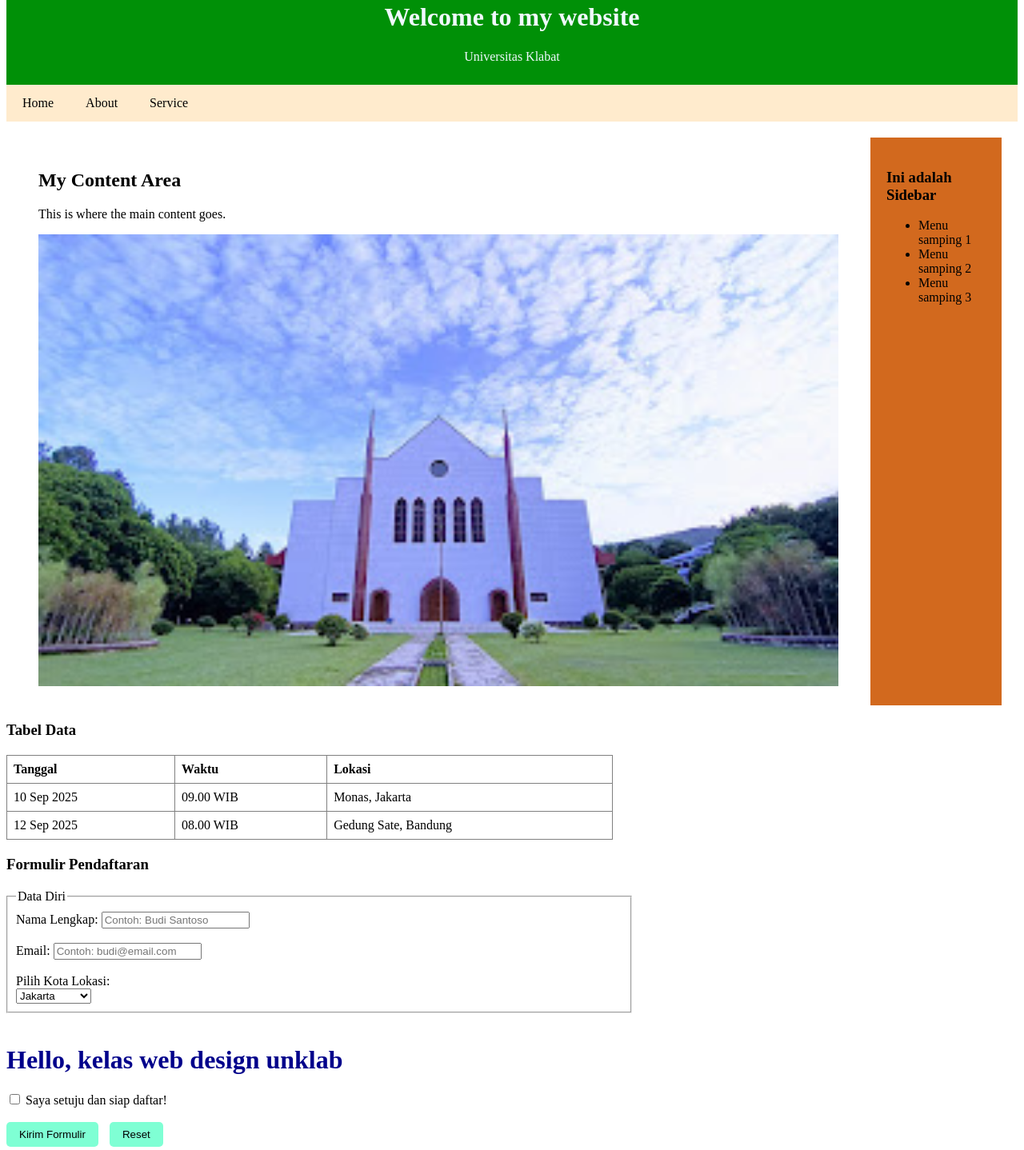
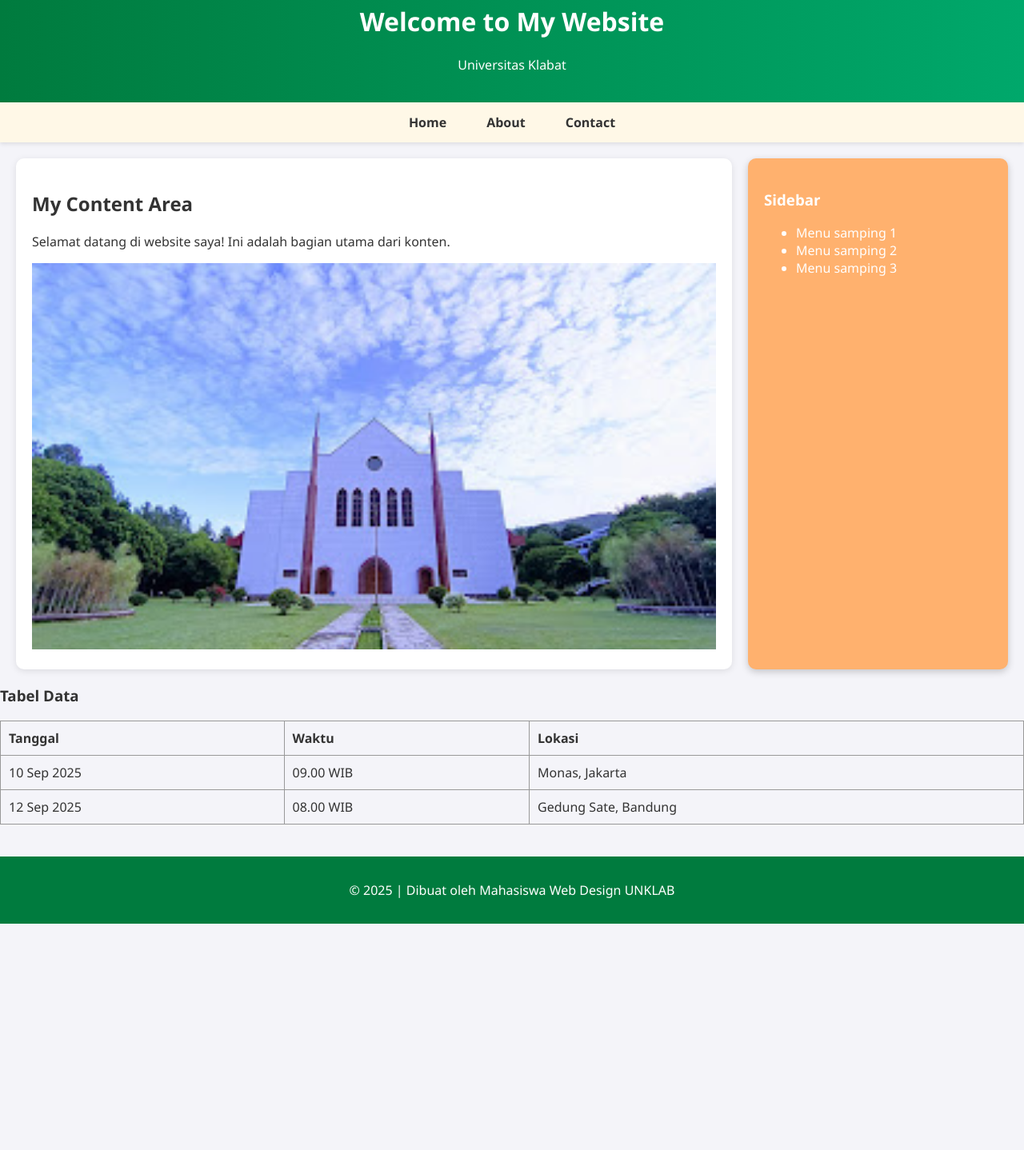
Before and after one commit to jechrisnaray/web-design, a plain HTML site: page index.html in a window 1280 px wide. Shown: the part 36-1474 px from the top of the page at 80% size. After the commit the page ends 1191 px from the top, so only its background shows below. Drawn offline with Linux system fonts and the light colour scheme.

Commit message:
file baru index.html

```diff
--- a/index.html
+++ b/index.html
@@ -5,127 +5,182 @@
   <meta name="viewport" content="width=device-width, initial-scale=1.0"/>
   <title>Ujian Mid + Kelas Web Design</title>
   <style>
+    /* ==== Gaya Umum ==== */
+    body {
+      font-family: 'Segoe UI', Tahoma, Geneva, Verdana, sans-serif;
+      margin: 0;
+      background-color: #f4f4f9;
+      color: #333;
+    }
 
     header {
-      background-color: rgb(0, 144, 7);
-      color: aliceblue;
-      padding: 10px;
+      background: linear-gradient(90deg, #007b3e, #00a86b);
+      color: white;
+      padding: 20px;
       text-align: center;
+      box-shadow: 0 3px 10px rgba(0, 0, 0, 0.2);
     }
 
     nav {
-      background-color: blanchedalmond;
-      overflow: hidden;
+      background-color: #fff8e7;
+      display: flex;
+      justify-content: center;
+      box-shadow: 0 2px 5px rgba(0,0,0,0.1);
     }
 
     nav a {
-      float: left;
-      display: block;
-      color: black;
-      text-align: center;
-      padding: 14px 20px;
+      color: #333;
+      padding: 14px 25px;
       text-decoration: none;
+      font-weight: bold;
+      transition: background 0.3s, color 0.3s;
     }
 
     nav a:hover {
-      background-color: white;
+      background-color: #00a86b;
+      color: white;
+      border-radius: 5px;
     }
 
     .container {
       display: flex;
       margin: 20px;
-      align-items: stretch;
-      min-height: 400px;
+      gap: 20px;
+      flex-wrap: wrap;
     }
 
     .content {
       flex: 3;
+      background: white;
       padding: 20px;
-      background: none;
-      text-align: left;
+      border-radius: 10px;
+      box-shadow: 0 2px 8px rgba(0,0,0,0.1);
     }
 
     .sidebar {
-      background-color: chocolate;
       flex: 1;
+      background-color: #ffb16e;
       padding: 20px;
-      margin-left: 20px;
-      transition: transform 0.3s ease, box-shadow 0.3s ease;
+      border-radius: 10px;
+      color: white;
+      box-shadow: 0 3px 10px rgba(0,0,0,0.2);
+      transition: transform 0.3s ease;
     }
 
     .sidebar:hover {
-      transform: scale(1.05);
-      box-shadow: 0 4px 15px rgba(0, 0, 0, 0.3);
+      transform: translateY(-5px);
     }
 
     table {
       border-collapse: collapse;
-      width: 60%;
-      margin: 20px 0;
+      width: 100%;
+      margin-top: 15px;
     }
 
-    table td {
-      padding: 8px;
+    table, th, td {
+      border: 1px solid #999;
     }
 
-    fieldset {
-      width: 60%;
-      margin: 20px 0;
+    td, th {
       padding: 10px;
       text-align: left;
     }
 
-    /* ==== Desain Interaktif ==== */
+    fieldset {
+      background-color: white;
+      border-radius: 10px;
+      border: 1px solid #ccc;
+      width: 100%;
+      padding: 15px;
+      margin-top: 20px;
+    }
+
+    input, select {
+      padding: 5px;
+      margin-top: 5px;
+      width: 90%;
+      border-radius: 5px;
+      border: 1px solid #ccc;
+    }
+
     #judul {
       color: darkblue;
-      margin-top: 40px;
+      margin-top: 30px;
+      text-align: center;
     }
 
     #hasil {
       color: green;
       font-weight: bold;
       margin-top: 10px;
+      text-align: center;
     }
 
     button {
-      margin-right: 10px;
-      padding: 8px 16px;
-      background-color: aquamarine;
+      margin: 5px;
+      padding: 10px 20px;
+      background-color: #00a86b;
+      color: white;
       border: none;
       border-radius: 5px;
       cursor: pointer;
+      font-weight: bold;
+      transition: background 0.3s ease;
     }
 
     button:hover {
-      background-color: turquoise;
+      background-color: #007b3e;
     }
+
+    footer {
+      text-align: center;
+      padding: 15px;
+      background: #007b3e;
+      color: white;
+      margin-top: 40px;
+    }
+
+    /* ==== Tampilan Dinamis Section ==== */
+    section {
+      display: none;
+    }
+
+    section.active {
+      display: block;
+      animation: fadeIn 0.5s ease-in;
+    }
+
+    @keyframes fadeIn {
+      from { opacity: 0; transform: translateY(20px); }
+      to { opacity: 1; transform: translateY(0); }
+    }
+
   </style>
 </head>
 
 <body>
   <header>
-    <h1>Welcome to my website</h1>
+    <h1>Welcome to My Website</h1>
     <p>Universitas Klabat</p>
   </header>
 
   <nav>
-    <a href="form.html">Home</a>
-    <a href="forms.html">About</a>
-    <a href="praktek.html">Service</a>
+    <a href="#" onclick="showSection('home')">Home</a>
+    <a href="#" onclick="showSection('about')">About</a>
+    <a href="#" onclick="showSection('contact')">Contact</a>
   </nav>
 
+  <!-- ==== Bagian HOME ==== -->
+  <section id="home" class="active">
     <div class="container">
       <div class="content">
         <h2>My Content Area</h2>
-      <p>This is where the main content goes.</p>
-
-      <div>
-        <img src="download (1).jpg" alt="meh" width="1000">
-      </div>
+        <p>Selamat datang di website saya! Ini adalah bagian utama dari konten.</p>
+        <img src="download (1).jpg" alt="meh" width="100%">
       </div>
 
       <div class="sidebar">
-      <h3>Ini adalah Sidebar</h3>
+        <h3>Sidebar</h3>
         <ul>
           <li>Menu samping 1</li>
           <li>Menu samping 2</li>
@@ -135,11 +190,11 @@
     </div>
 
     <h3>Tabel Data</h3>
-  <table border="1">
+    <table>
       <tr>
-      <td><b>Tanggal</b></td>
-      <td><b>Waktu</b></td>
-      <td><b>Lokasi</b></td>
+        <th>Tanggal</th>
+        <th>Waktu</th>
+        <th>Lokasi</th>
       </tr>
       <tr>
         <td>10 Sep 2025</td>
@@ -152,23 +207,35 @@
         <td>Gedung Sate, Bandung</td>
       </tr>
     </table>
+  </section>
 
-  <!-- ==== Bagian Formulir di Paling Bawah ==== -->
-  <h3>Formulir Pendaftaran</h3>
+  <!-- ==== Bagian ABOUT ==== -->
+  <section id="about">
+    <div class="content" style="margin: 20px;">
+      <h2>Tentang Website Ini</h2>
+      <p>Website ini dibuat sebagai proyek Ujian Tengah Semester untuk mata kuliah Web Design di Universitas Klabat. Halaman ini dirancang untuk menampilkan contoh layout dengan elemen interaktif, navigasi, tabel, dan formulir sederhana.</p>
+      <p>Desain dibuat sederhana namun tetap elegan agar mudah dibaca dan enak di mata pengguna.</p>
+    </div>
+  </section>
+
+  <!-- ==== Bagian CONTACT ==== -->
+  <section id="contact">
+    <div class="content" style="margin: 20px;">
+      <h2>Formulir Kontak</h2>
       <fieldset>
         <legend>Data Diri</legend>
         <label>
-      Nama Lengkap:
+          Nama Lengkap:<br>
           <input type="text" name="nama" placeholder="Contoh: Budi Santoso" required>
         </label><br><br>
 
         <label>
-      Email:
+          Email:<br>
           <input type="email" name="email" placeholder="Contoh: budi@email.com" required>
         </label><br><br>
 
         <label>
-      Pilih Kota Lokasi:<br>
+          Pilih Kota:<br>
           <select name="kota">
             <optgroup label="Jawa">
               <option value="jakarta">Jakarta</option>
@@ -176,79 +243,82 @@
               <option value="surabaya">Surabaya</option>
             </optgroup>
           </select>
-    </label>
-  </fieldset>
+        </label><br><br>
 
-  <!-- ==== Bagian Interaktif Kelas Web Design ==== -->
-  <h1 id="judul">Hello, kelas web design unklab</h1>
-
-  <label>
         <input type="checkbox" id="setujuCheckbox" onchange="checkboxChanged(this)">
-    Saya setuju dan siap daftar!
-  </label>
-  <br><br>
+        <label for="setujuCheckbox">Saya setuju dan siap daftar!</label><br><br>
 
         <button onclick="ubahText()">Kirim Formulir</button>
         <button onclick="resetText()">Reset</button>
+      </fieldset>
 
+      <h3 id="judul">Hello, kelas web design unklab</h3>
       <p id="hasil"></p>
+    </div>
+  </section>
 
+  <footer>
+    <p>© 2025 | Dibuat oleh Mahasiswa Web Design UNKLAB</p>
+  </footer>
 
   <script>
+    // ==== Fungsi Navigasi Antar Section ====
+    function showSection(id) {
+      let sections = document.querySelectorAll("section");
+      sections.forEach(sec => sec.classList.remove("active"));
+      document.getElementById(id).classList.add("active");
+    }
+
+    // ==== Fungsi Checkbox dan Form ====
     function checkboxChanged(checkbox) {
-      if (checkbox.checked === true) {
-        alert("harus mengisi semua form dlu");
+      if (checkbox.checked) {
+        alert("Pastikan semua form sudah diisi dengan benar!");
       }
     }
 
     function isCheckboxChecked() {
-      let checkbox = document.getElementById("setujuCheckbox");
-      return checkbox.checked;
+      return document.getElementById("setujuCheckbox").checked;
     }
 
     function ubahText() {
-      if (isCheckboxChecked() === false) {
+      if (!isCheckboxChecked()) {
         alert("Silakan centang kotak persetujuan terlebih dahulu.");
         return;
       }
 
       let yakin = confirm("Apakah anda yakin ingin mengirim formulir?");
-      if (yakin === true) {
       let judul = document.getElementById("judul");
       let hasil = document.getElementById("hasil");
 
+      if (yakin) {
         judul.textContent = "Selamat Datang!";
         hasil.textContent = "Formulir telah berhasil dikirim.";
         alert("Formulir telah dikirim!");
       } else {
-        let hasil = document.getElementById("hasil");
         hasil.textContent = "Formulir dibatalkan.";
         alert("Pengiriman dibatalkan.");
       }
     }
 
     function resetText() {
-      if (isCheckboxChecked() === false) {
+      if (!isCheckboxChecked()) {
         alert("Silakan centang kotak persetujuan terlebih dahulu.");
         return;
       }
 
       let yakin = confirm("Apakah anda yakin ingin mereset?");
-      if (yakin === true) {
       let judul = document.getElementById("judul");
       let hasil = document.getElementById("hasil");
 
+      if (yakin) {
         judul.textContent = "Hello, kelas web design unklab";
         hasil.textContent = "Reset berhasil.";
         alert("Teks telah direset.");
       } else {
-        let hasil = document.getElementById("hasil");
         hasil.textContent = "Reset dibatalkan.";
         alert("Reset dibatalkan.");
       }
     }
   </script>
-
-
 </body>
 </html>
```
Lines whose indentation alone changed are shown as unchanged.
